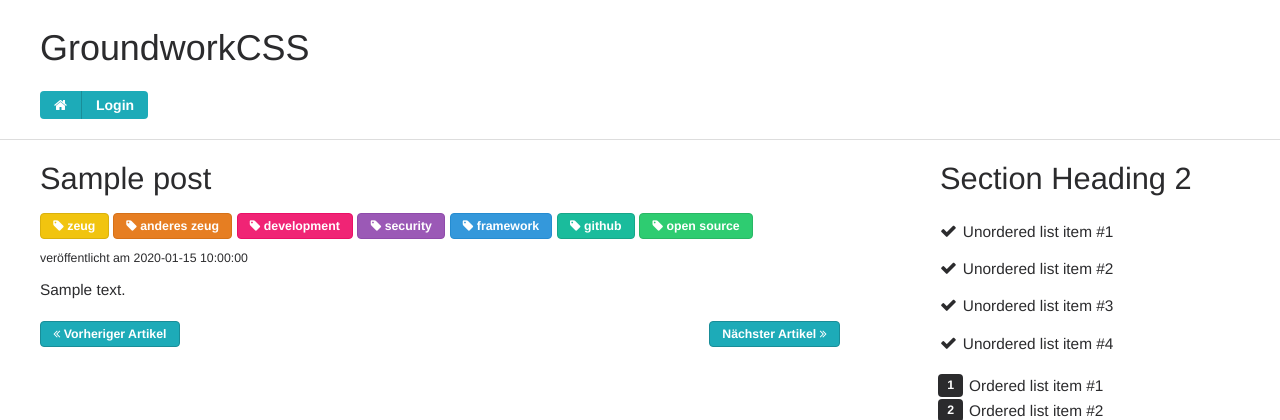
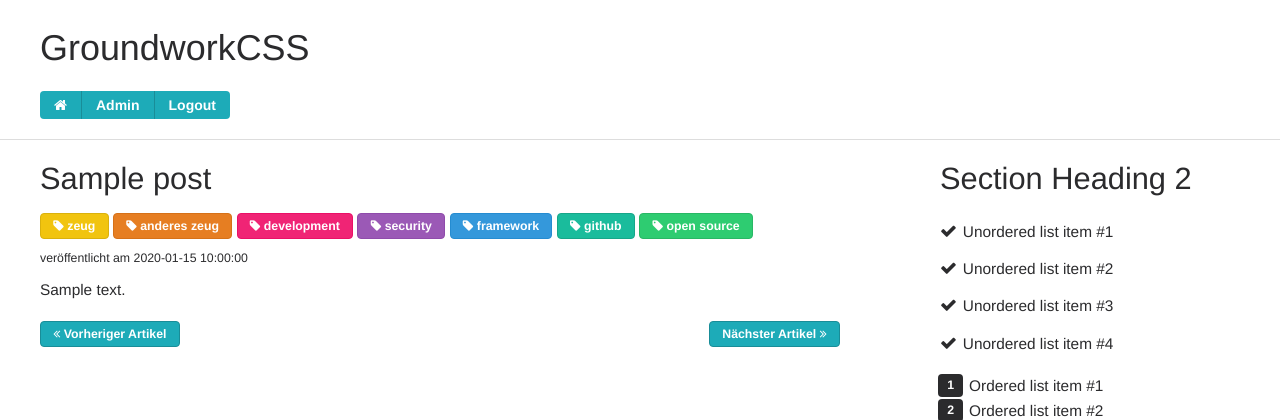
Before and after one commit to pklink/Kitty, a PHP site: template templates/post/view.twig in a window 1280 px wide. Shown: the top 420 px of the page. Run offline with PHP 8.4, Linux system fonts and the light colour scheme; the template is opened without the code that fills it: most values are stand-ins (such as "Sample title", 1, 10 or a date in 2020); some libraries are stand-ins or nearby versions.

Commit message:
added Identity to Twig

```diff
--- a/src/Kitty/Controller.php
+++ b/src/Kitty/Controller.php
@@ -43,6 +43,7 @@ abstract class Controller extends SlimController {
         $args['app'] = [
             'baseUrl' => $app->getBaseUrl()
         ];
+        $args['identity'] = $app->getIdentity();
 
         parent::render($template, $args);
     }
--- a/templates/index.twig
+++ b/templates/index.twig
@@ -60,11 +60,16 @@
 <header class="white band padded border-bottom double gap-bottom">
     <div class="container">
         <h1>GroundworkCSS</h1>
-
         <nav class="inline nav">
             <ul class="row">
                 <li><a href="{{ app.baseUrl }}"><i class="icon-home"></i></a></li>
-                <li><a href="{{ app.baseUrl }}/login">Login</a></li>
+                {% if identity.isGuest %}
+                    <li><a href="{{ app.baseUrl }}/login">Login</a></li>
+                {% else %}
+                    <li><a href="{{ app.baseUrl }}/admin">Admin</a></li>
+                    <li><a href="{{ app.baseUrl }}/logout">Logout</a></li>
+                {% endif %}
+
             </ul>
         </nav>
     </div>
```
